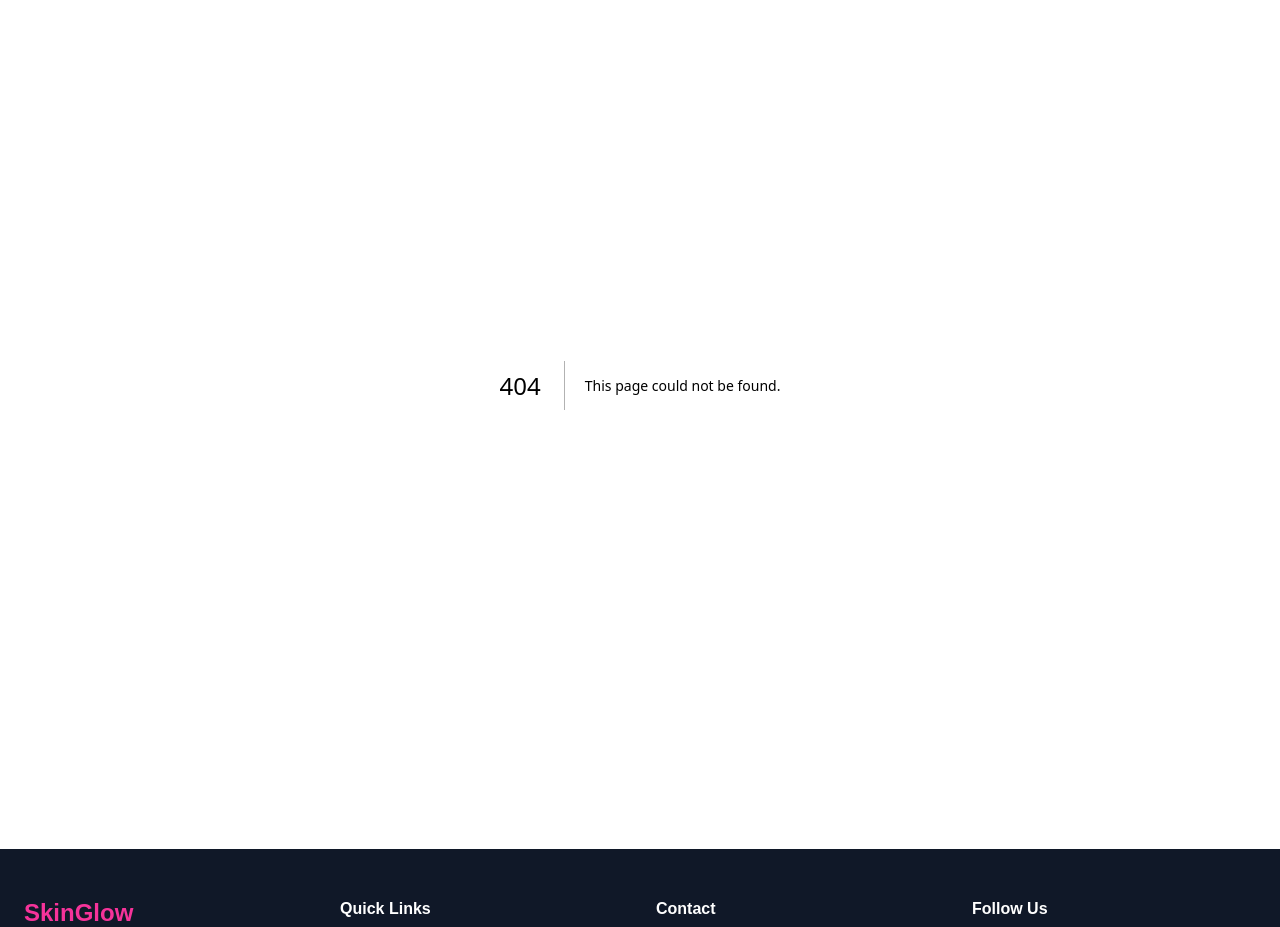
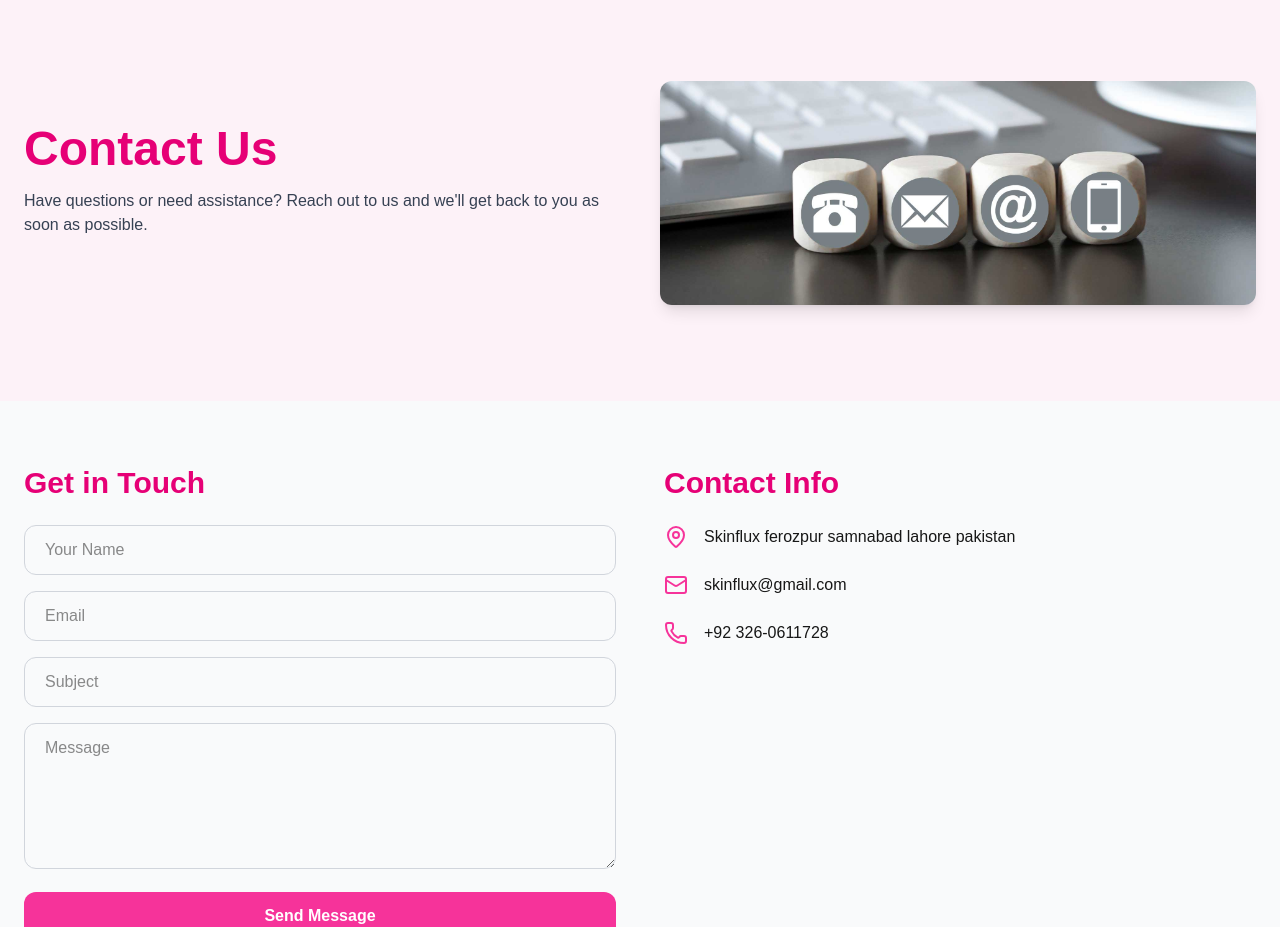
Before and after one commit to Umairphtan/skinflux-next, a Next.js app: page /contact in a window 1280 px wide. Before the commit this address had no page. Shown: the part 80-1007 px from the top of the page. Built offline with nearby package versions, Linux system fonts and the light colour scheme.

Commit message:
contact pages and policy page scerated in frontend next js and imporive ui/ux only frontend creted just

```diff
--- /dev/null
+++ b/app/contact/page.tsx
@@ -0,0 +1,110 @@
+"use client";
+
+import { motion } from "framer-motion";
+import { MapPin, Mail, Phone } from "lucide-react";
+
+export default function ContactUs() {
+  return (
+    <div className="min-h-screen bg-gray-50">
+      <section className="bg-pink-50">
+        <div className="max-w-7xl mx-auto flex flex-col md:flex-row items-center px-6 py-16 md:py-24 gap-10">
+          <motion.div
+            initial={{ opacity: 0, x: -50 }}
+            animate={{ opacity: 1, x: 0 }}
+            transition={{ duration: 0.7 }}
+            className="md:w-1/2"
+          >
+            <h1 className="text-4xl md:text-5xl font-bold text-pink-600 mb-4">
+              Contact Us
+            </h1>
+            <p className="text-gray-700 mb-6">
+              Have questions or need assistance? Reach out to us and we'll get back to you as soon as possible.
+            </p>
+          </motion.div>
+
+          {/* Right side - Banner Image */}
+          <motion.div
+            initial={{ opacity: 0, x: 50 }}
+            animate={{ opacity: 1, x: 0 }}
+            transition={{ duration: 0.7 }}
+            className="md:w-1/2"
+          >
+            <img
+              src="/contact.jpg"
+              alt="Contact Banner"
+              className="w-full rounded-xl shadow-lg"
+            />
+          </motion.div>
+        </div>
+      </section>
+
+      <section className="max-w-7xl mx-auto px-6 py-16">
+        <div className="grid grid-cols-1 md:grid-cols-2 gap-12">
+          {/* Form */}
+          <motion.div
+            initial={{ opacity: 0, y: 50 }}
+            animate={{ opacity: 1, y: 0 }}
+            transition={{ duration: 0.7 }}
+          >
+            <h2 className="text-3xl font-bold text-pink-600 mb-6">
+              Get in Touch
+            </h2>
+
+            <form className="space-y-4">
+              <input
+                type="text"
+                placeholder="Your Name"
+                className="w-full px-5 py-3 rounded-xl border border-gray-300 focus:outline-none focus:ring-2 focus:ring-pink-300 transition"
+              />
+              <input
+                type="email"
+                placeholder="Email"
+                className="w-full px-5 py-3 rounded-xl border border-gray-300 focus:outline-none focus:ring-2 focus:ring-pink-300 transition"
+              />
+              <input
+                type="text"
+                placeholder="Subject"
+                className="w-full px-5 py-3 rounded-xl border border-gray-300 focus:outline-none focus:ring-2 focus:ring-pink-300 transition"
+              />
+              <textarea
+                placeholder="Message"
+                className="w-full px-5 py-3 rounded-xl border border-gray-300 focus:outline-none focus:ring-2 focus:ring-pink-300 transition"
+                rows={5}
+              />
+              <button
+                type="submit"
+                className="w-full py-3 rounded-xl bg-pink-500 text-white font-semibold hover:bg-pink-600 transition"
+              >
+                Send Message
+              </button>
+            </form>
+          </motion.div>
+
+          {/* Contact Info */}
+          <motion.div
+            initial={{ opacity: 0, y: 50 }}
+            animate={{ opacity: 1, y: 0 }}
+            transition={{ duration: 0.7, delay: 0.2 }}
+            className="space-y-6"
+          >
+            <h2 className="text-3xl font-bold text-pink-600 mb-6">
+              Contact Info
+            </h2>
+            <div className="flex items-center gap-4">
+              <MapPin className="w-6 h-6 text-pink-500" />
+              <span>Skinflux ferozpur samnabad lahore pakistan</span>
+            </div>
+            <div className="flex items-center gap-4">
+              <Mail className="w-6 h-6 text-pink-500" />
+              <span>skinflux@gmail.com</span>
+            </div>
+            <div className="flex items-center gap-4">
+              <Phone className="w-6 h-6 text-pink-500" />
+              <span>+92 326-0611728</span>
+            </div>
+          </motion.div>
+        </div>
+      </section>
+    </div>
+  );
+}
--- a/app/page.tsx
+++ b/app/page.tsx
@@ -1,6 +1,7 @@
 import BestSellingProducts from '@/components/bestseling'
 import FeatureCategories from '@/components/feature'
 import HeroSlider from '@/components/homeslider'
+import WhyChooseUs from '@/components/whychose'
 import React from 'react'
 
 function page() {
@@ -9,6 +10,7 @@ function page() {
       <HeroSlider></HeroSlider>
       <FeatureCategories></FeatureCategories>
       <BestSellingProducts> </BestSellingProducts>
+      <WhyChooseUs></WhyChooseUs>
     </div>
   )
 }
--- /dev/null
+++ b/app/policy/page.tsx
@@ -0,0 +1,65 @@
+"use client";
+
+import { motion } from "framer-motion";
+
+const policies = [
+  {
+    title: "Privacy Policy",
+    description:
+      "Your privacy is important to us. We never share your personal information with third parties."
+  },
+  {
+    title: "Refund Policy",
+    description:
+      "If you are not satisfied with a product, you can request a refund within 30 days of purchase."
+  },
+  {
+    title: "Shipping Policy",
+    description:
+      "We deliver products worldwide with fast and reliable shipping options."
+  },
+  {
+    title: "Terms & Conditions",
+    description:
+      "By using our website, you agree to our terms and conditions for safe and fair usage."
+  }
+];
+
+export default function PolicyPage() {
+  return (
+    <div className="min-h-screen bg-gray-50 py-16">
+      <div className="max-w-7xl mx-auto px-6">
+        {/* Banner */}
+        <motion.div
+          initial={{ opacity: 0, y: -50 }}
+          animate={{ opacity: 1, y: 0 }}
+          transition={{ duration: 0.7 }}
+          className="bg-pink-50 rounded-xl shadow-lg p-12 mb-12 text-center"
+        >
+          <h1 className="text-4xl md:text-5xl font-bold text-pink-600 mb-4">
+            Our Policies
+          </h1>
+          <p className="text-gray-700 text-lg">
+            Read our policies to know how we protect your data and provide a safe shopping experience.
+          </p>
+        </motion.div>
+
+        {/* Policy Cards */}
+        <div className="grid grid-cols-1 md:grid-cols-2 lg:grid-cols-4 gap-8">
+          {policies.map((policy, idx) => (
+            <motion.div
+              key={idx}
+              initial={{ opacity: 0, y: 50 }}
+              animate={{ opacity: 1, y: 0 }}
+              transition={{ duration: 0.7, delay: idx * 0.1 }}
+              className="bg-white rounded-xl shadow-lg p-6 hover:scale-105 transform transition"
+            >
+              <h3 className="text-xl font-semibold text-pink-600 mb-2">{policy.title}</h3>
+              <p className="text-gray-600">{policy.description}</p>
+            </motion.div>
+          ))}
+        </div>
+      </div>
+    </div>
+  );
+}
--- a/app/products/category/[slug]/page.tsx
+++ b/app/products/category/[slug]/page.tsx
@@ -46,7 +46,7 @@ export default function CategoryPage() {
               ? product.image.startsWith("http")
                 ? product.image
                 : `${process.env.NEXT_PUBLIC_BACKEND_URL}/uploads/${product.image}`
-              : "/default.jpg"; // default image if missing
+              : "/default.jpg";
 
             return (
               <Link
--- a/components/whychose.tsx
+++ b/components/whychose.tsx
@@ -0,0 +1,67 @@
+// components/WhyChooseUs.tsx
+"use client";
+import React from "react";
+import { ShieldCheck, Leaf, Truck, Star } from "lucide-react";
+import { motion } from "framer-motion";
+
+type Feature = {
+icon: React.ReactNode;   title: string;
+  description: string;
+};
+
+const features: Feature[] = [
+  {
+    icon: <Leaf className="w-10 h-10 text-pink-500" />,
+    title: "Natural Ingredients",
+    description: "We use only pure and natural ingredients for all our skin products.",
+  },
+  {
+    icon: <ShieldCheck className="w-10 h-10 text-pink-500" />,
+    title: "Safe & Tested",
+    description: "All our products are dermatologically tested for safety and effectiveness.",
+  },
+  {
+    icon: <Truck className="w-10 h-10 text-pink-500" />,
+    title: "Fast Delivery",
+    description: "Get your products delivered quickly at your doorstep with reliable shipping.",
+  },
+  {
+    icon: <Star className="w-10 h-10 text-pink-500" />,
+    title: "High Quality",
+    description: "Premium quality products to give your skin the care it deserves.",
+  },
+];
+
+export default function WhyChooseUs() {
+  return (
+    <section className="max-w-7xl mx-auto px-6 py-16 bg-gray-50">
+      <motion.h2
+        initial={{ opacity: 0, y: -30 }}
+        whileInView={{ opacity: 1, y: 0 }}
+        viewport={{ once: true }}
+        transition={{ duration: 0.6 }}
+        className="text-3xl font-bold text-center text-pink-600 mb-12"
+      >
+        Why Choose Us
+      </motion.h2>
+
+      <div className="grid grid-cols-1 sm:grid-cols-2 md:grid-cols-4 gap-8">
+        {features.map((feature, idx) => (
+          <motion.div
+            key={idx}
+            initial={{ opacity: 0, y: 20 }}
+            whileInView={{ opacity: 1, y: 0 }}
+            viewport={{ once: true }}
+            transition={{ duration: 0.5, delay: idx * 0.2 }}
+            whileHover={{ scale: 1.05, boxShadow: "0 15px 25px rgba(0,0,0,0.15)" }}
+            className="bg-white p-6 rounded-xl shadow-lg flex flex-col items-center text-center cursor-pointer"
+          >
+            {feature.icon}
+            <h3 className="mt-4 text-lg font-semibold">{feature.title}</h3>
+            <p className="mt-2 text-gray-600">{feature.description}</p>
+          </motion.div>
+        ))}
+      </div>
+    </section>
+  );
+}
```
Also changed, not shown: public/contact.jpg (added).
